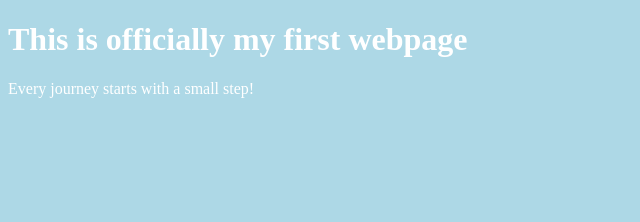
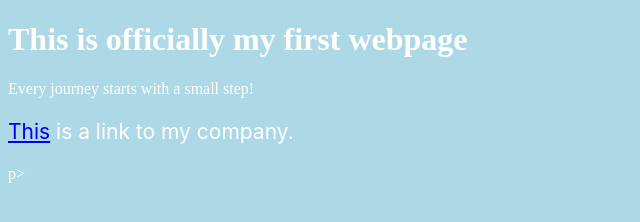
Before and after one commit to KeremTopuz/myfirstrepo, a plain HTML site: page index.html in a window 1280 px wide. Shown: the whole page, without its empty margins (0-640 px from the left). Drawn offline with Linux system fonts and the light colour scheme.

Commit message:
first commit

```diff
--- a/index.html
+++ b/index.html
@@ -1,10 +1,14 @@
 <!DOCTYPE html>
 <html>
+
 <head>
-<link href="style.css" rel="stylesheet">
+    <link href="style.css" rel="stylesheet">
 </head>
+
 <body>
-<h1>This is officially my first webpage</h1>
-<p>Every journey starts with a small step!</p>
+    <h1>This is officially my first webpage</h1>
+    <p>Every journey starts with a small step!</p>
+    <p class="mncm"> <a href="www.mncmconsulting.com">This</a> is a link to my company.</p>p>
 </body>
+
 </html>
--- a/style.css
+++ b/style.css
@@ -1,4 +1,9 @@
 body {
-background: lightblue;
-color: white;
+    background: lightblue;
+    color: white;
 }
+
+.mncm {
+    font-family: -apple-system, BlinkMacSystemFont, 'Segoe UI', Roboto, Oxygen, Ubuntu, Cantarell, 'Open Sans', 'Helvetica Neue', sans-serif;
+    font-size: 21px;
+}
```
